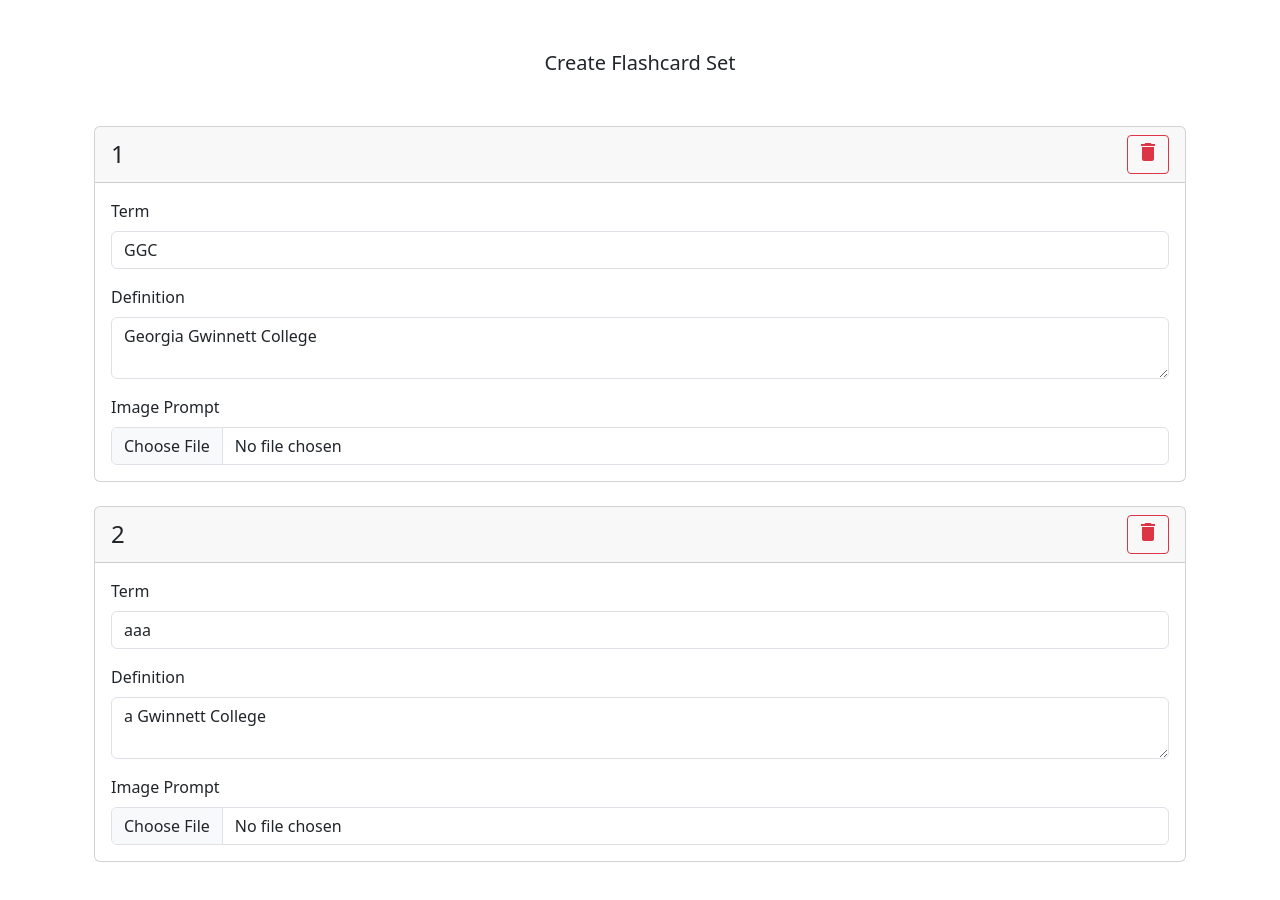
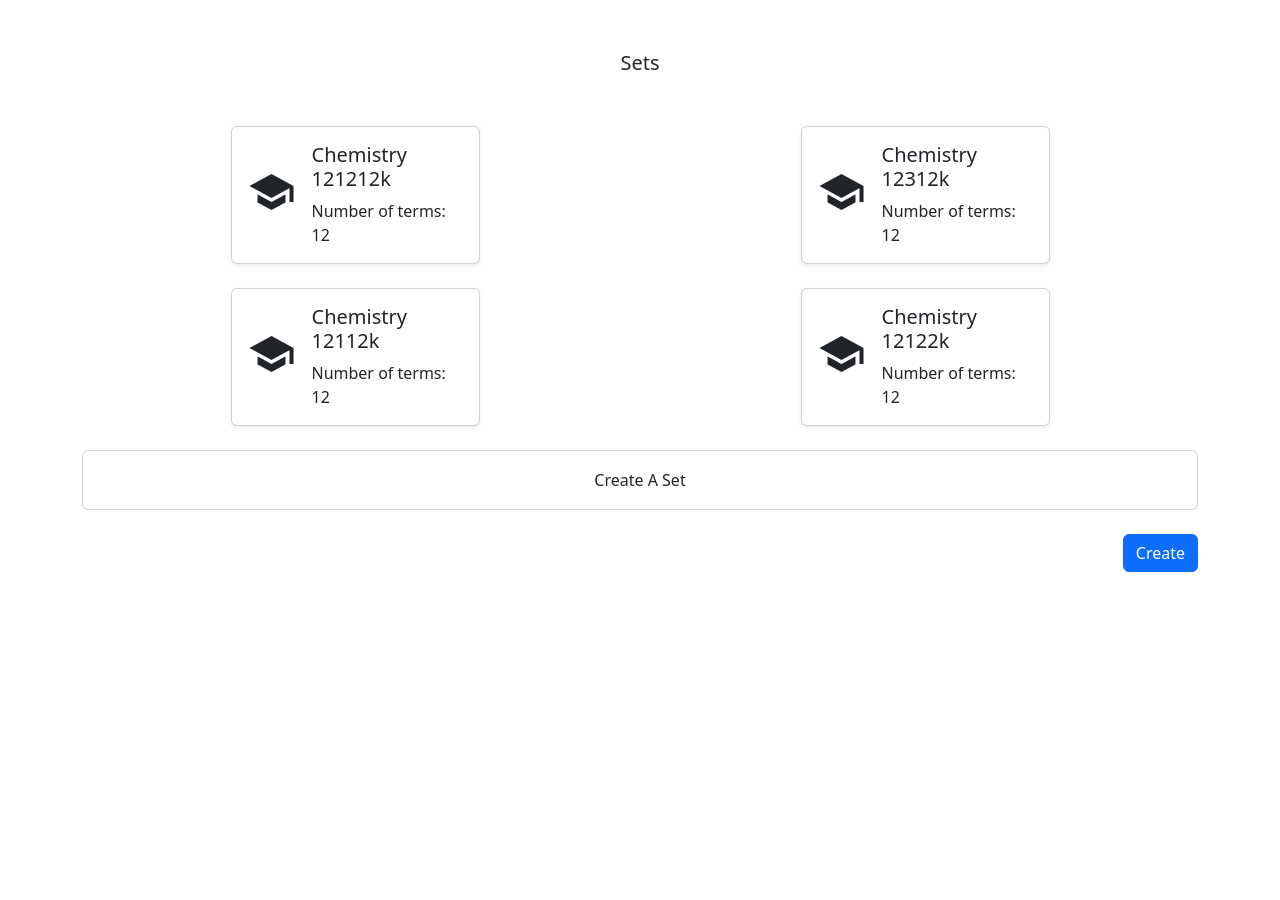
Before and after one commit to macman1717/Game-and-Study-App, an Angular app in the folder frontend/: page /sets in a window 1280 px wide. Before the commit this address led to /. Shown: the top 900 px of the page. After the commit the page ends 800 px from the top, so only its background shows below. Built offline with nearby package versions, Linux system fonts and the light colour scheme.

Commit message:
added set stuff

```diff
--- a/frontend/src/app/app.component.html
+++ b/frontend/src/app/app.component.html
@@ -1 +1 @@
-<app-create-set-page />
+<router-outlet></router-outlet>
--- a/frontend/src/app/app.routes.ts
+++ b/frontend/src/app/app.routes.ts
@@ -1,3 +1,8 @@
 import { Routes } from '@angular/router';
+import { SetsPageComponent } from './pages/sets-page/sets-page.component';
+import { CreateSetPageComponent } from './pages/create-set-page/create-set-page.component';
 
-export const routes: Routes = [];
+export const routes: Routes = [
+    { path: "sets", component: SetsPageComponent},
+    { path: "create-set", component: CreateSetPageComponent},
+];
--- /dev/null
+++ b/frontend/src/app/components/set/set.component.html
@@ -0,0 +1,18 @@
+<div class="container mt-4">
+  <div class="row justify-content-center">
+    <div class="col-12 col-sm-6 col-md-6">
+      <div class="card shadow-sm">
+        <div class="card-body d-flex align-items-center">
+          <div class="me-3">
+            <span class="material-icons" style="font-size: 3rem">school</span>
+          </div>
+
+          <div>
+            <h5 class="card-title">{{ set.name }}</h5>
+            <p class="card-text">Number of terms: {{ set.numCards }}</p>
+          </div>
+        </div>
+      </div>
+    </div>
+  </div>
+</div>
--- a/frontend/src/app/pages/create-set-page/create-set-page.component.html
+++ b/frontend/src/app/pages/create-set-page/create-set-page.component.html
@@ -3,10 +3,37 @@
     <p class="lead">Create Flashcard Set</p>
   </div>
 
+  <div class="mb-3">
+    <label for="setName" class="form-label">Set Name</label>
+    <input
+      type="text"
+      class="form-control"
+      id="setName"
+      placeholder="Enter Set Name"
+      required
+      [value]="setName"
+    />
+  </div>
+
   <div class="row justify-content-center">
     @for (card of cards; track card.id) {
-        <app-card-prompt headerText={{$index+1}} [card]="card" (cardDeleted)="deleteCard(card.id)" />
+    <app-card-prompt
+      headerText="{{ $index + 1 }}"
+      [card]="card"
+      (cardDeleted)="deleteCard(card.id)"
+    />
     }
 
+    <div class="container mt-4" (click)="addCard()">
+      <div class="card">
+        <div class="card-body text-center btn">
+          Add A Card
+        </div>
+      </div>
+    </div>
+  </div>
+
+  <div class="d-flex justify-content-end mt-4">
+    <button class="btn btn-primary">Create</button>
   </div>
 </div>
--- a/frontend/src/app/pages/create-set-page/create-set-page.component.ts
+++ b/frontend/src/app/pages/create-set-page/create-set-page.component.ts
@@ -10,6 +10,7 @@
   styleUrl: './create-set-page.component.css'
 })
 export class CreateSetPageComponent {
+  setName: string = "";
   cards: Card[] = [
     {
       id: 1,
@@ -27,4 +28,14 @@
   deleteCard(cardId: number) {
     this.cards = this.cards.filter(card => card.id !== cardId);
   }
+
+  addCard() {
+    const newCard: Card = {
+      id: this.cards.length + 1,
+      term: "New Term",
+      definition: "New Definition"
+    };
+
+    this.cards.push(newCard);
+  }
 }
--- /dev/null
+++ b/frontend/src/app/pages/sets-page/sets-page.component.html
@@ -0,0 +1,23 @@
+<div class="container mt-5 mb-5">
+  <div class="text-center mb-4">
+    <p class="lead">Sets</p>
+  </div>
+
+  <div class="row justify-content-center">
+    @for (set of sets; track set.name) {
+    <div class="col-6 col-sm-12 col-md-6">
+      <app-set [set]="set"></app-set>
+    </div>
+    }
+
+    <div class="container mt-4" (click)="createSet()">
+      <div class="card">
+        <div class="card-body text-center btn">Create A Set</div>
+      </div>
+    </div>
+  </div>
+
+  <div class="d-flex justify-content-end mt-4">
+    <button class="btn btn-primary">Create</button>
+  </div>
+</div>
--- /dev/null
+++ b/frontend/src/app/pages/sets-page/sets-page.component.ts
@@ -0,0 +1,42 @@
+import { Component } from '@angular/core';
+import { Set } from '../../../set-interface';
+import { SetComponent } from '../../components/set/set.component';
+import {Router} from '@angular/router';
+
+@Component({
+  selector: 'app-sets-page',
+  standalone: true,
+  imports: [SetComponent],
+  templateUrl: './sets-page.component.html',
+  styleUrl: './sets-page.component.css'
+})
+
+export class SetsPageComponent {
+  constructor(private router: Router) {}
+
+  sets: Set[] = [
+    {
+      name: "Chemistry 121212k",
+      numCards: 12,
+    },
+
+    {
+      name: "Chemistry 12312k",
+      numCards: 12,
+    },
+
+    {
+      name: "Chemistry 12112k",
+      numCards: 12,
+    },
+
+    {
+      name: "Chemistry 12122k",
+      numCards: 12,
+    }
+  ];
+
+  createSet() {
+    this.router.navigate(['/create-set']);
+  }
+}
--- /dev/null
+++ b/frontend/src/set-interface.ts
@@ -0,0 +1,4 @@
+export interface Set {
+  name: string;
+  numCards: number;
+}
```
Also changed, not shown: frontend/src/app/components/set/set.component.ts (added, +13 -0 lines), frontend/src/app/components/set/set.component.css (added), frontend/src/app/pages/sets-page/sets-page.component.css (added), 2 other files (tests, documents, lock files or other folders).
